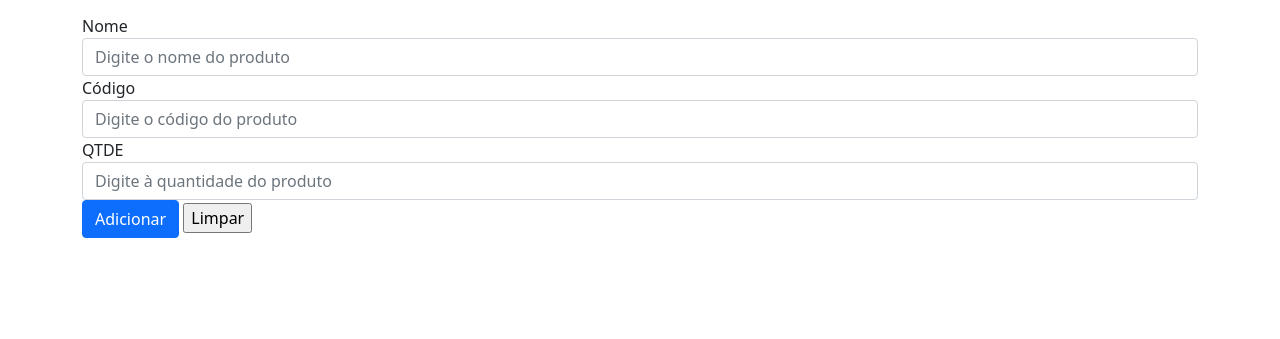
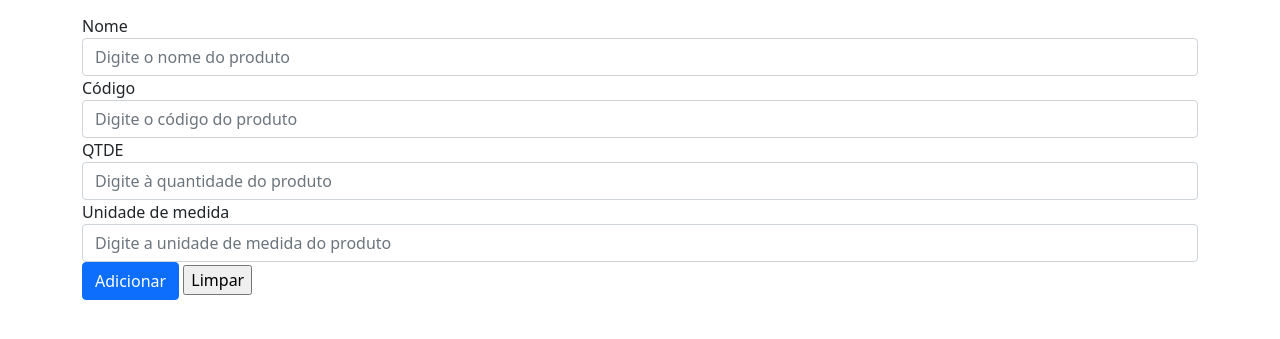
Before and after one commit to pedro-puerta/Projeto-Connect-Part-I, a Flask app: page /cadastrarequipamentos in a window 1280 px wide. Shown: the part 136-475 px from the top of the page. Run offline with Flask 2, Linux system fonts and the light colour scheme.

Commit message:
feature-unidade_de_medida

```diff
--- a/templates/cadastrarequipamentos.html
+++ b/templates/cadastrarequipamentos.html
@@ -14,6 +14,8 @@
 		<input type="number" class="form-control" name="codigo" placeholder="Digite o código do produto" required>
 		<label>QTDE</label>
 		<input type="number" class="form-control" name="qtde" placeholder="Digite à quantidade do produto" required>
+		<label>Unidade de medida</label>
+		<input type="text" class="form-control" name="unidade_de_medida" placeholder="Digite a unidade de medida do produto" required>
 	</div>
 	<button class="btn btn-primary">Adicionar</button>
 	<input type="reset" value="Limpar">
@@ -28,6 +30,8 @@
 		<input type="number" class="form-control" name="codigo" placeholder="Digite o código do produto" required>
 		<label>QTDE</label>
 		<input type="number" class="form-control" name="qtde" placeholder="Digite à quantidade do produto" required>
+		<label>Unidade de medida</label>
+		<input type="text" class="form-control" name="unidade_de_medida" placeholder="Digite a unidade de medida do produto" required>
 	</div>
 	<button class="btn btn-primary">Adicionar</button>
 	<input type="reset" value="Limpar">
```
